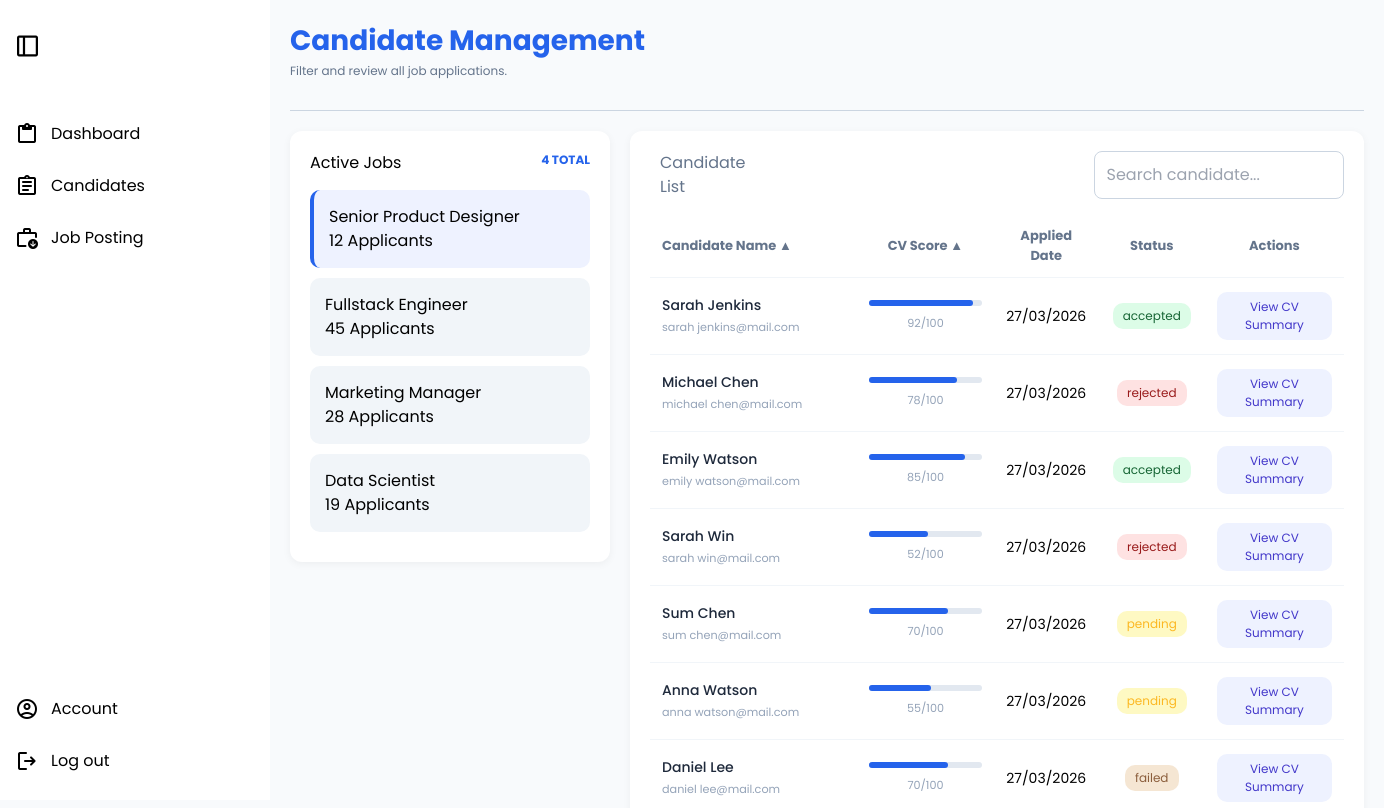
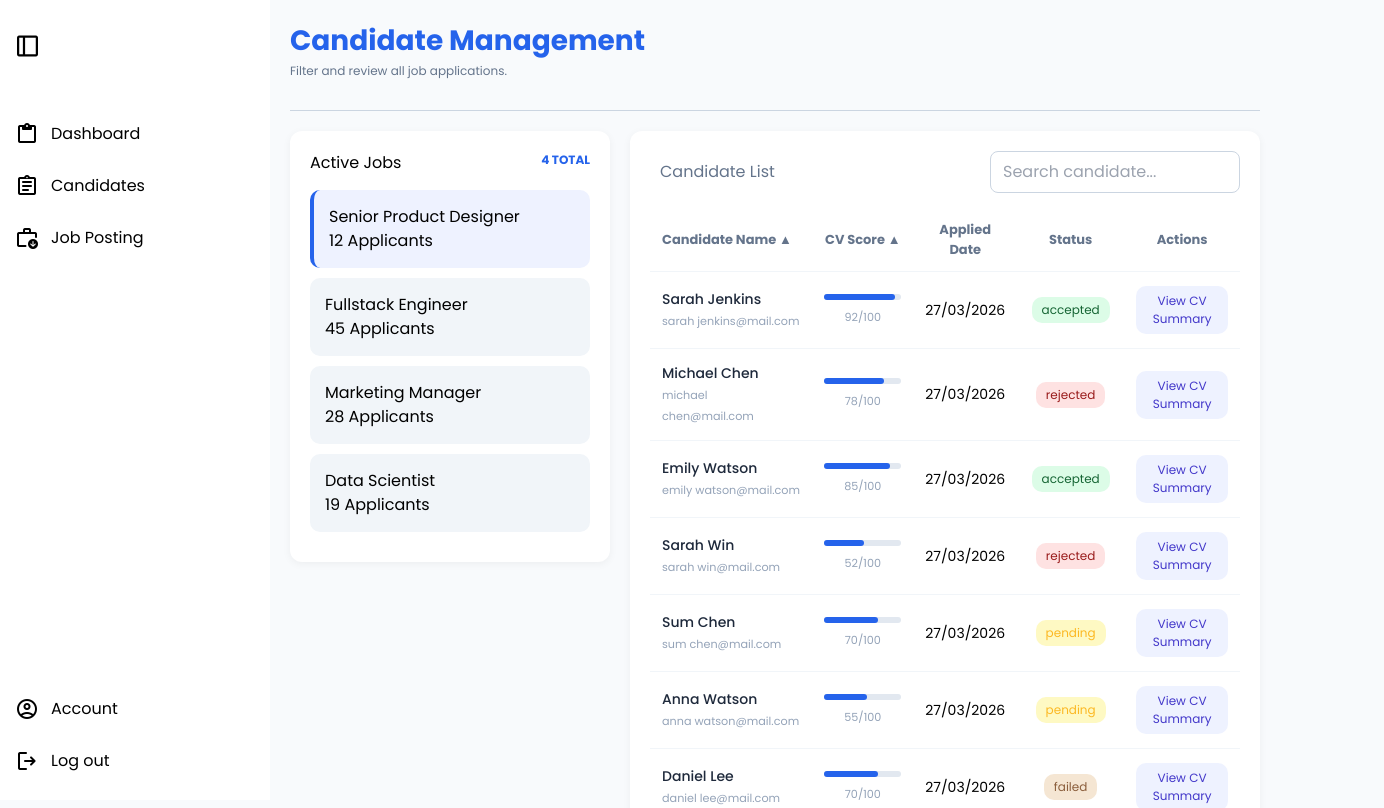
Before and after one commit to NorpajSucces/frontend-cv-screening, a React (Vite) app: page /hr/candidates in a window 1280 px wide. Shown: the top 808 px of the page, 1384 px wide, since content can reach past the window. Built offline with nearby package versions, Linux system fonts and the light colour scheme; no server answers; sample sign-in values are in the browser's storage.

Commit message:
menambah tabel info pada dashboard, resolve conflict

```diff
--- a/src/pages/hr/Candidate.css
+++ b/src/pages/hr/Candidate.css
@@ -29,7 +29,7 @@
 .candidate-header h1 {
   font-size: 28px;
   font-weight: 600;
-  color: #2563EB;
+  color: #2563eb;
 }
 
 .candidate-header h2 {
@@ -65,7 +65,7 @@
 
 .active-jobs .header span {
   font-size: 12px;
-  color: #2563EB;
+  color: #2563eb;
   font-weight: 600;
 }
 
@@ -84,7 +84,7 @@
 }
 
 .job-item.active {
-  border-left: 4px solid #2563EB;
+  border-left: 4px solid #2563eb;
   background: #eef2ff;
 }
 
@@ -111,7 +111,7 @@
 }
 
 .candidate-table th:hover {
-  color: #2563EB;
+  color: #2563eb;
 }
 
 /* =COLUMN WIDTH=================== */
@@ -168,7 +168,7 @@
 
 .candidate-table th:hover {
   background: #eef2ff;
-  color: #2563EB;
+  color: #2563eb;
 }
 
 /* =SCORE BAR================== */
@@ -181,7 +181,7 @@
 
 .score-bar div {
   height: 100%;
-  background: #2563EB;
+  background: #2563eb;
   border-radius: 10px;
   margin-right: 10px;
 }
@@ -259,13 +259,8 @@ small {
 .table-actions {
   margin-bottom: 15px;
   display: flex;
-  justify-content: flex-end;
-}
-
-.table-actions h1{
-  margin-right: 348px;
-  color: #64748b;
-
+  justify-content: space-between;
+  align-items: center;
 }
 
 .search-input {
```
